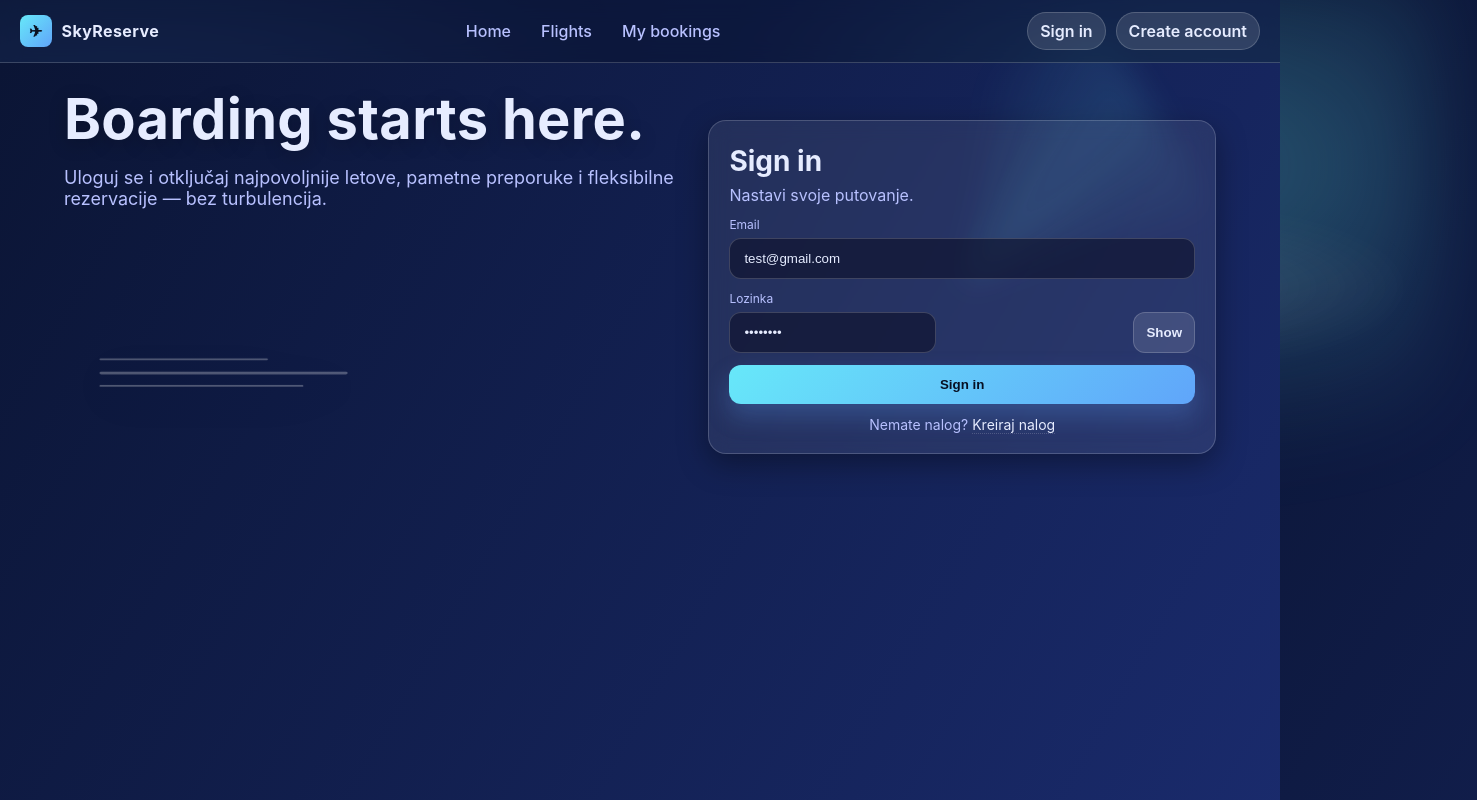
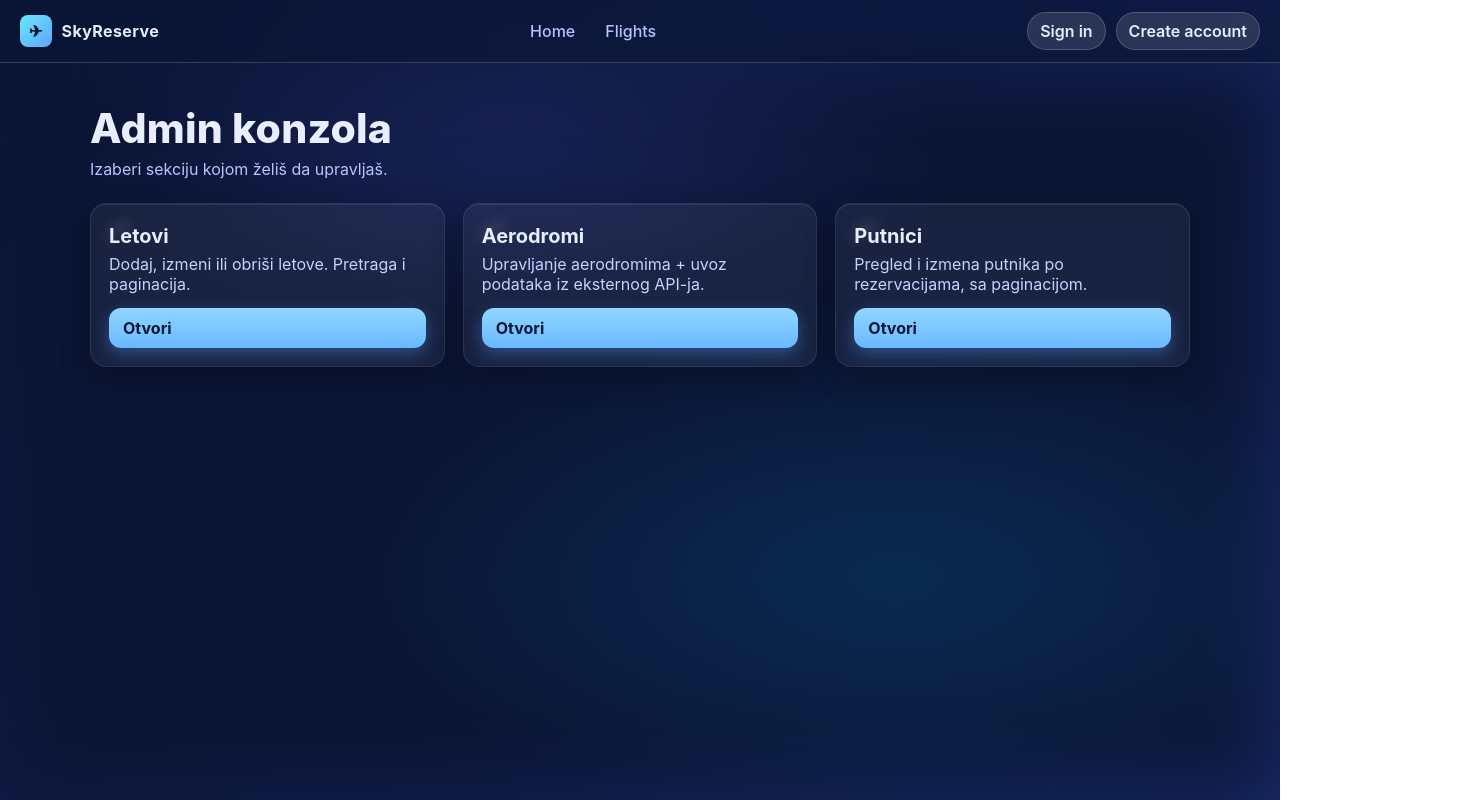
Before and after one commit to elab-development/internet-tehnologije-2024-projekat-appaviokarte_2019_0041, a React (Create React App) app in the folder reactapp/: page /admin in a window 1280 px wide. Before the commit this address led to /login. Shown: the top 800 px of the page, 1477 px wide, since content can reach past the window. Built offline with nearby package versions, Linux system fonts and the light colour scheme.

Commit message:
dodata home page stranica za admina

```diff
--- a/reactapp/src/App.css
+++ b/reactapp/src/App.css
@@ -37,3 +37,14 @@
 
 /* (opciono) Container spacing da sadržaj ne ide ispod nav-a */
 main, .av-home, .av-login-main { scroll-margin-top: 64px; }
+.av-topnav .links a.active {
+  background: rgba(255,255,255,0.12);
+  border-radius: 10px;
+}
+.av-topnav .links .divider {
+  width: 1px;
+  height: 20px;
+  background: rgba(255,255,255,0.18);
+  margin: 0 10px;
+  display: inline-block;
+}
--- a/reactapp/src/App.js
+++ b/reactapp/src/App.js
@@ -10,6 +10,7 @@ import MyBookingsPage from "./pages/MyBookingsPage";
 import AdminFlightsPage from "./pages/AdminFlightsPage";
 import AdminAirportsPage from "./pages/AdminAirportsPage";
 import AdminPassengersPage from "./pages/AdminPassengersPage";
+import AdminHomePage from "./pages/AdminHomePage";
 
 
 
@@ -39,14 +40,12 @@ export default function App() {
         <Route path="/login" element={<LoginPage onLogin={(u)=>setUser(u)} />} />
         <Route path="/register" element={<RegisterPage onLogin={(u)=>setUser(u)} />} />
 
-        <Route path="*" element={<Navigate to="/login" replace />} />
-
-
-
-
         <Route path="/admin/flights" element={<AdminFlightsPage />} />
         <Route path="/admin/airports" element={<AdminAirportsPage />} />
          <Route path="/admin/passengers" element={<AdminPassengersPage />} />
+          <Route path="/admin" element={<AdminHomePage />} />x
+
+            <Route path="*" element={<Navigate to="/login" replace />} />
       </Routes>
     </BrowserRouter>
   );
--- a/reactapp/src/components/Navbar.jsx
+++ b/reactapp/src/components/Navbar.jsx
@@ -1,11 +1,13 @@
+
 import React from "react";
-import { Link, useNavigate } from "react-router-dom";
+import { NavLink, Link, useNavigate } from "react-router-dom";
 import api from "../api/axios";
 import { logout as logoutApi } from "../api/auth";
 import "../pages/login.css";
 
 export default function Navbar({ user, setUser }) {
   const navigate = useNavigate();
+  const isAdmin = user?.role === "admin";
 
   async function handleLogout() {
     try { await logoutApi(); } catch {}
@@ -13,7 +15,7 @@ export default function Navbar({ user, setUser }) {
       localStorage.removeItem("auth_token");
       localStorage.removeItem("auth_user");
       delete api.defaults.headers.common.Authorization;
-      setUser?.(null);                // <<< osveži navbar odmah
+      setUser?.(null);
       navigate("/login", { replace: true });
     }
   }
@@ -28,16 +30,31 @@ export default function Navbar({ user, setUser }) {
       </div>
 
       <nav className="links">
-        <Link to="/">Home</Link>
-        <Link to="/letovi">Flights</Link>
-        <Link to="/bookings">My bookings</Link>
+        <NavLink to="/" end>Home</NavLink>
+        <NavLink to="/letovi">Flights</NavLink>
+
+        {/* samo za ulogovane korisnike */}
+        {user && <NavLink to="/bookings">My bookings</NavLink>}
+
+        {/* admin linkovi */}
+        {isAdmin && (
+          <>
+            <span className="divider" aria-hidden="true" />
+            <NavLink to="/admin" end>Admin</NavLink>
+            <NavLink to="/admin/flights">Flights (Admin)</NavLink>
+            <NavLink to="/admin/airports">Airports</NavLink>
+            <NavLink to="/admin/passengers">Passengers</NavLink>
+          </>
+        )}
       </nav>
 
       <div className="session">
         {user ? (
           <>
             <span className="who">{user.name || user.email}</span>
-            <button className="av-btn ghost sm" onClick={handleLogout}>Logout</button>
+            <button className="av-btn ghost sm" onClick={handleLogout}>
+              Logout
+            </button>
           </>
         ) : (
           <>
--- /dev/null
+++ b/reactapp/src/pages/AdminHomePage.jsx
@@ -0,0 +1,42 @@
+
+import React from "react";
+import { Link } from "react-router-dom";
+import "./admin-home.css";
+
+export default function AdminHomePage() {
+  return (
+    <div className="admin-home">
+      <div className="av-bg-lite" aria-hidden="true" />
+
+      <div className="ah-container">
+        <header className="ah-header">
+          <h1 className="ah-title">Admin konzola</h1>
+          <p className="ah-sub">Izaberi sekciju kojom želiš da upravljaš.</p>
+        </header>
+
+        <div className="ah-grid">
+          <article className="ah-card">
+            <div className="spark" aria-hidden="true" />
+            <h3>Letovi</h3>
+            <p>Dodaj, izmeni ili obriši letove. Pretraga i paginacija.</p>
+            <Link className="av-btn" to="/admin/flights">Otvori</Link>
+          </article>
+
+          <article className="ah-card">
+            <div className="spark" aria-hidden="true" />
+            <h3>Aerodromi</h3>
+            <p>Upravljanje aerodromima + uvoz podataka iz eksternog API-ja.</p>
+            <Link className="av-btn" to="/admin/airports">Otvori</Link>
+          </article>
+
+          <article className="ah-card">
+            <div className="spark" aria-hidden="true" />
+            <h3>Putnici</h3>
+            <p>Pregled i izmena putnika po rezervacijama, sa paginacijom.</p>
+            <Link className="av-btn" to="/admin/passengers">Otvori</Link>
+          </article>
+        </div>
+      </div>
+    </div>
+  );
+}
--- a/reactapp/src/pages/Home.jsx
+++ b/reactapp/src/pages/Home.jsx
@@ -1,7 +1,9 @@
 import React, { useState } from "react";
+import { useNavigate } from "react-router-dom";
 import "./home.css";
 
 export default function Home() {
+  const navigate = useNavigate();
   const [form, setForm] = useState({
     origin: "",
     destination: "",
@@ -16,8 +18,18 @@ export default function Home() {
 
   const onSearch = (e) => {
     e.preventDefault();
-    // TODO: pozovi backend: GET /api/flights/search?origin=...&destination=...&date=...
-    console.log("SEARCH:", form);
+
+    // minimalna validacija + normalizacija
+    const origin = form.origin.trim().toUpperCase();
+    const destination = form.destination.trim().toUpperCase();
+    const date = form.date; // yyyy-mm-dd
+    const pax = Math.max(1, Number(form.pax) || 1);
+
+    if (!origin || !destination || !date) return;
+
+    // formiraj query i preusmeri na stranicu sa rezultatima
+    const qs = new URLSearchParams({ origin, destination, date, pax: String(pax) });
+    navigate(`/flights?${qs.toString()}`); // ako ti je ruta /letovi, promeni ovde
   };
 
   return (
@@ -28,8 +40,6 @@ export default function Home() {
       <div className="av-cloud c1" aria-hidden />
       <div className="av-cloud c2" aria-hidden />
       <div className="av-cloud c3" aria-hidden />
-
-
 
       <main className="av-main">
         <section className="av-hero">
@@ -93,22 +103,13 @@ export default function Home() {
             </button>
           </form>
 
-          <AirplaneIllustration />
         </section>
 
+        {/* … ostalo ostaje isto … */}
         <section id="why" className="av-grid">
-          <Feature
-            title="Pametna pretraga"
-            text="Filtriraj po ceni, trajanju, broju presedanja i avio-kompaniji."
-          />
-          <Feature
-            title="Fleks datumi"
-            text="Pogledaj najpovoljnije dane u nedelji — uštedi vreme i novac."
-          />
-          <Feature
-            title="Bez skrivenih troškova"
-            text="Transparentno od prve do poslednje stavke."
-          />
+          <Feature title="Pametna pretraga" text="Filtriraj po ceni, trajanju, broju presedanja i avio-kompaniji." />
+          <Feature title="Fleks datumi" text="Pogledaj najpovoljnije dane u nedelji — uštedi vreme i novac." />
+          <Feature title="Bez skrivenih troškova" text="Transparentno od prve do poslednje stavke." />
         </section>
 
         <section id="dest" className="av-cards">
@@ -122,34 +123,38 @@ export default function Home() {
           <h2>Spreman/na za poletanje?</h2>
           <p>Prijavi se i započni rezervaciju u par sekundi.</p>
           <div className="cta-actions">
-            <button className="av-btn">Kreiraj nalog</button>
-            <button className="av-btn ghost">Uloguj se</button>
+            <button className="av-btn" onClick={() => navigate("/register")}>Kreiraj nalog</button>
+            <button className="av-btn ghost" onClick={() => navigate("/login")}>Uloguj se</button>
           </div>
         </section>
       </main>
 
-      <footer className="av-foot">
-        © {new Date().getFullYear()} Skypath — Leti pametno.
-      </footer>
+
     </div>
   );
 }
 
 /* ———— DODATNE KOMPONENTE ———— */
-
-function Feature({ title, text }) {
-  return (
-    <div className="av-feature">
-      <div className="spark" aria-hidden />
-      <h3>{title}</h3>
-      <p>{text}</p>
-    </div>
-  );
-}
+function Feature({ title, text }) { /* ...bez izmene... */ return (
+  <div className="av-feature">
+    <div className="spark" aria-hidden />
+    <h3>{title}</h3>
+    <p>{text}</p>
+  </div>
+);}
 
 function Card({ city, code, img }) {
   return (
-    <article className="av-card" role="button" tabIndex={0}>
+    <article
+      className="av-card"
+      role="button"
+      tabIndex={0}
+      onClick={() => {
+        // klik na karticu može odmah da prebaci na rezultate za taj city/code (po želji)
+        const qs = new URLSearchParams({ destination: code });
+        window.location.href = `/flights?${qs.toString()}`;
+      }}
+    >
       <img src={img} alt={`${city} (${code})`} loading="lazy" />
       <div className="av-card-info">
         <h4>{city}</h4>
@@ -158,24 +163,3 @@ function Card({ city, code, img }) {
     </article>
   );
 }
-
-function AirplaneIllustration() {
-  return (
-    <div className="av-plane-wrap" aria-hidden>
-      <svg className="av-plane" viewBox="0 0 200 80" xmlns="http://www.w3.org/2000/svg">
-        <g className="body">
-          <path d="M10,45 L120,40 C150,38 170,42 185,45 C190,46 192,50 190,52 C170,65 130,70 95,66 L10,60 Z" />
-        </g>
-        <g className="wing">
-          <path d="M60,40 L105,20 L115,22 L80,42 Z" />
-        </g>
-        <g className="tail">
-          <path d="M25,47 L20,30 L30,33 L35,48 Z" />
-        </g>
-        <circle className="window" cx="85" cy="49" r="2.2" />
-        <circle className="window" cx="95" cy="49" r="2.2" />
-        <circle className="window" cx="105" cy="49" r="2.2" />
-      </svg>
-    </div>
-  );
-}
--- a/reactapp/src/pages/LoginPage.jsx
+++ b/reactapp/src/pages/LoginPage.jsx
@@ -19,8 +19,8 @@ export default function LoginPage({ onLogin }) {
       const { token, user } = res.data;
       localStorage.setItem("auth_token", token);
       localStorage.setItem("auth_user", JSON.stringify(user));
-      onLogin?.(user, token);         // <<< osveži App state
-      navigate("/letovi", { replace: true }); // <<< redirect posle logina
+      onLogin?.(user, token);
+      navigate("/letovi", { replace: true });
     } catch (e) {
       setErr(e?.response?.data?.message || "Prijava nije uspela.");
     } finally { setLoading(false); }
--- /dev/null
+++ b/reactapp/src/pages/admin-home.css
@@ -0,0 +1,85 @@
+/* src/pages/admin-home.css */
+.admin-home {
+  position: relative;
+  min-height: calc(100vh - 64px);
+  padding: 32px 20px 64px;
+  color: #e9eeff;
+}
+
+.av-bg-lite {
+  position: absolute;
+  inset: 0;
+  background: radial-gradient(900px 400px at 70% 70%, rgba(0,180,255,.15), transparent 60%),
+              radial-gradient(700px 300px at 40% 10%, rgba(88,101,242,.18), transparent 60%),
+              #0b1535;
+  z-index: -1;
+}
+
+.ah-container {
+  max-width: 1100px;
+  margin: 0 auto;
+}
+
+.ah-header {
+  margin: 8px 0 24px;
+}
+.ah-title {
+  font-size: clamp(28px, 3.2vw, 42px);
+  font-weight: 800;
+  letter-spacing: .2px;
+  margin: 0 0 6px;
+}
+.ah-sub {
+  margin: 0;
+  color: #b9c3ff;
+}
+
+.ah-grid {
+  margin-top: 18px;
+  display: grid;
+  grid-template-columns: repeat( auto-fit, minmax(260px, 1fr) );
+  gap: 18px;
+}
+
+.ah-card {
+  position: relative;
+  background: rgba(255,255,255,.06);
+  border: 1px solid rgba(255,255,255,.08);
+  border-radius: 16px;
+  padding: 18px;
+  box-shadow: 0 10px 30px rgba(0,0,0,.25), inset 0 1px 0 rgba(255,255,255,.08);
+  backdrop-filter: blur(8px);
+}
+.ah-card h3 {
+  margin: 2px 0 6px;
+  font-size: 20px;
+}
+.ah-card p {
+  margin: 0 0 14px;
+  color: #c8d0ff;
+  min-height: 38px;
+}
+
+.av-btn {
+  display: inline-block;
+  padding: 10px 14px;
+  border-radius: 12px;
+  background: linear-gradient(180deg, #8fd6ff, #69b9ff);
+  color: #0b1535;
+  font-weight: 700;
+  text-decoration: none;
+  box-shadow: 0 6px 16px rgba(82,160,255,.35);
+}
+.av-btn:hover { filter: brightness(1.05); }
+
+.spark {
+  position: absolute;
+  right: 18px;
+  top: 14px;
+  width: 60px;
+  height: 22px;
+  background: radial-gradient(closest-side, rgba(255,255,255,.9), transparent 70%);
+  opacity: .15;
+  filter: blur(6px);
+  pointer-events: none;
+}
```
Also changed, not shown: reactapp/src/pages/home.css (+37 -0 lines).
